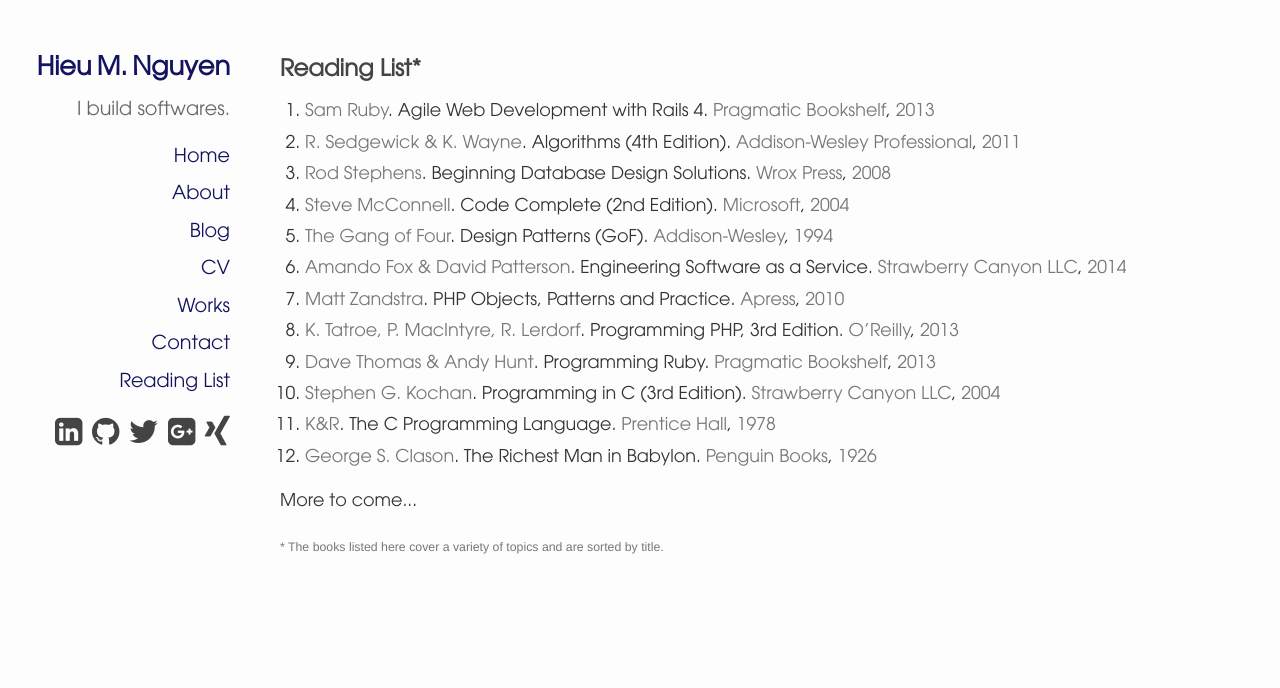
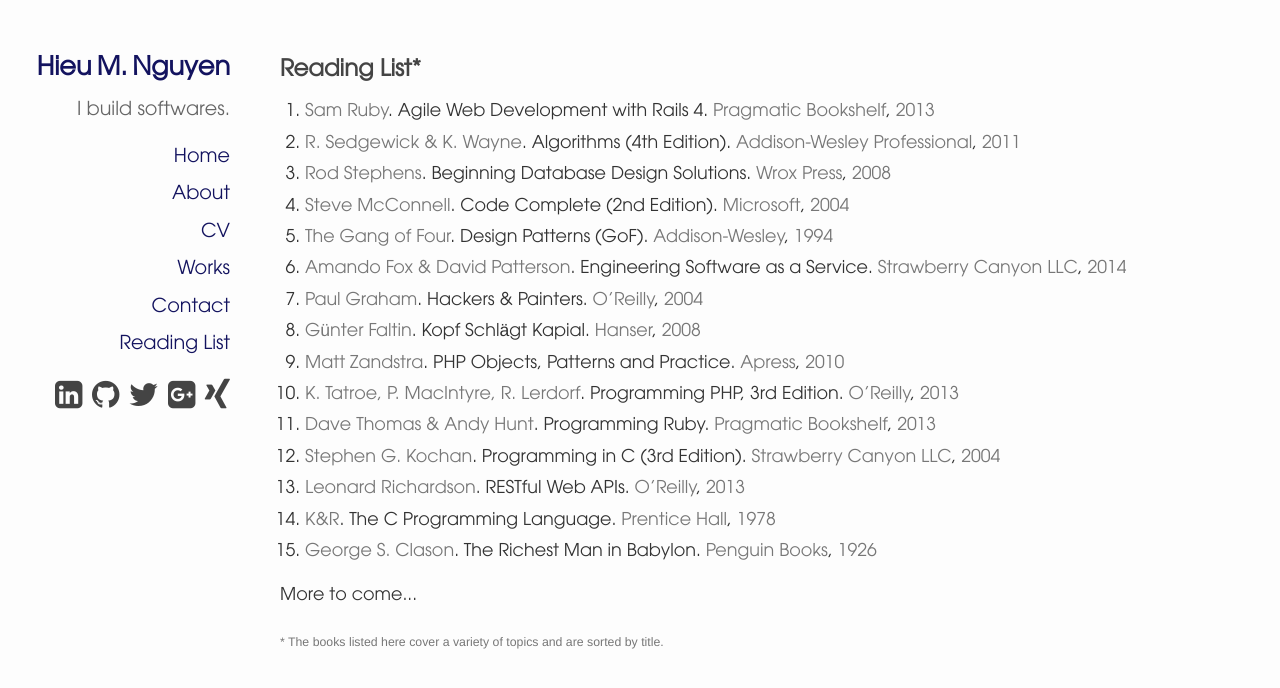
Before and after one commit to ngnmhieu/ngnmhieu.github.io, a Jekyll site: the page built from readinglist.html, in a window 1280 px wide. Shown: the top 688 px of the page. Built offline with Jekyll 4.4.1, drawn with Linux system fonts in a browser that asks for light colours; nearby versions of some CDN libraries; Markdown is read by kramdown in place of the engine named in the settings.

Commit message:
change contact infos and books

```diff
--- a/_data/books.yml
+++ b/_data/books.yml
@@ -7,6 +7,21 @@
   author: The Gang of Four
   year: 1994
   publisher: Addison-Wesley
+
+- title: Kopf Schl&auml;gt Kapial
+  author: G&uuml;nter Faltin
+  year: 2008
+  publisher: Hanser
+
+- title: RESTful Web APIs
+  author: Leonard Richardson
+  year: 2013
+  publisher: O'Reilly
+
+- title: Hackers & Painters
+  author: Paul Graham
+  year: 2004
+  publisher: O'Reilly
 
 - title: PHP Objects, Patterns and Practice
   author: Matt Zandstra
--- a/_includes/mainmenu.html
+++ b/_includes/mainmenu.html
@@ -7,7 +7,7 @@
       <ul>
         <li><a href="/index.html" class="home">Home</a></li>
         <li><a href="/about.html" class="about">About</a></li>
-        <li><a href="/blog.html" class="services">Blog</a></li>
+        <!-- <li><a href="/blog.html" class="services">Blog</a></li> -->
         <li><a href="/cv.html" class="cv">CV</a></li>
         <li><a href="/works.html" class="works">Works</a></li>
         <li><a href="/contact.html" class="contact">Contact</a></li>
```
Also changed, not shown: contact.html (+4 -4 lines), 14 other files.
